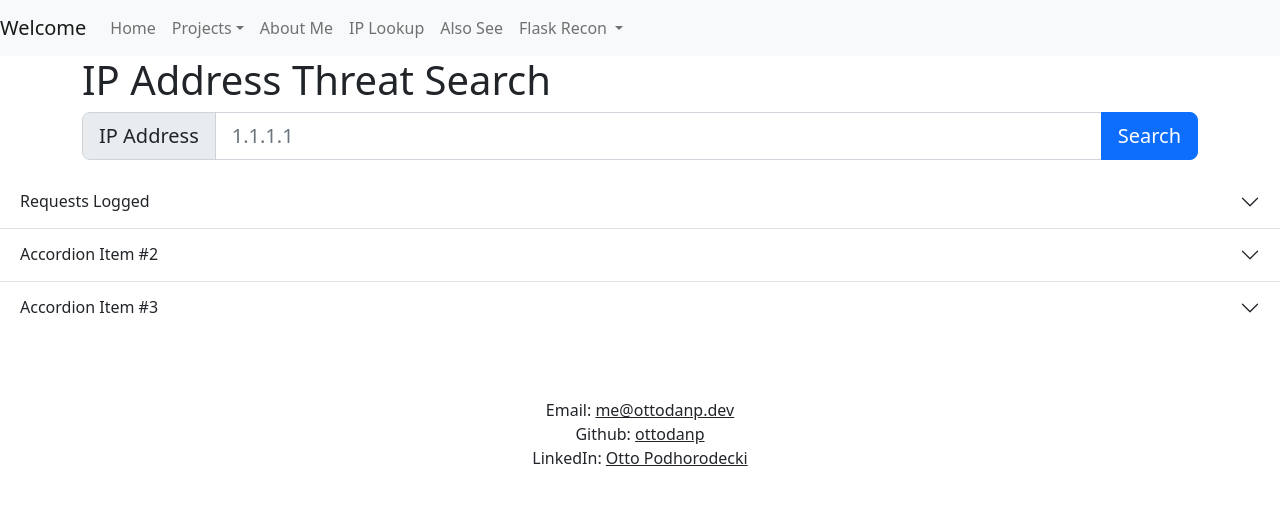
After one commit to ottodanp/personal-website, a Flask app: template website/templates/ip-address-search-result.html in a window 1280 px wide. The commit adds this page. Shown: the top 505 px of the page. Run offline with Flask 3, Linux system fonts and the light colour scheme; the template is opened without the code that fills it: most values are stand-ins (such as "Sample title", 1, 10 or a date in 2020); parts of the project's set-up code (start-up, migrations or seed data) failed here and were passed over.

Commit message:
bug fix related to missing super().__init__() call. started work on HTML for IP address lookup

```diff
--- a/downtime_checker/database.py
+++ b/downtime_checker/database.py
@@ -2,6 +2,9 @@ from database_util import BaseHandler, commit_on_success
 
 
 class DatabaseHandler(BaseHandler):
+    def __init__(self, *args, **kwargs):
+        super().__init__(*args, **kwargs)
+
     @commit_on_success
     def insert_endpoint(self, url: str) -> None:
         self.execute("INSERT INTO endpoints (url) VALUES (%s)", (url,))
--- a/ip_address_checker/__init__.py
+++ b/ip_address_checker/__init__.py
@@ -1 +1 @@
-from database import DatabaseHandler
+from .database import DatabaseHandler
--- a/website/templates/flask-recon/navbar.html
+++ b/website/templates/flask-recon/navbar.html
@@ -26,6 +26,9 @@
                 <a class="nav-link" href="/about-me">About Me</a>
             </li>
             <li class="nav-item">
+                <a class="nav-link" href="/ip-lookup">IP Lookup</a>
+            </li>
+            <li class="nav-item">
                 <a class="nav-link" href="/also-see">Also See</a>
             </li>
             <li class="nav-item dropdown">
--- /dev/null
+++ b/website/templates/ip-address-search-result.html
@@ -0,0 +1,78 @@
+<!DOCTYPE html>
+<html lang="en">
+<head>
+    {% include 'flask-recon/head.html' %}
+    <title>IP Address Threat Search</title>
+</head>
+<body>
+{% include 'flask-recon/navbar.html' %}
+
+<div class="container">
+    <h1 class="align-center">IP Address Threat Search</h1>
+    <div class="row">
+        <div class="col-md-12">
+            <form action="/ip-lookup" method="post" class="form-inline">
+                <div class="input-group input-group-lg mb-3">
+                    <span class="input-group-text" id="inputGroup-sizing-lg">IP Address</span>
+                    <input type="text" class="form-control" name="ip_address" aria-label="IP Address Input"
+                           placeholder="1.1.1.1"
+                           aria-describedby="inputGroup-sizing-lg">
+                    <button type="submit" class="btn btn-primary btn-lg ml-2">Search</button>
+                </div>
+            </form>
+        </div>
+    </div>
+</div>
+
+<div class="accordion accordion-flush" id="accordionFlushExample">
+    <div class="accordion-item">
+        <h2 class="accordion-header" id="flush-headingOne">
+            <button class="accordion-button collapsed" type="button" data-bs-toggle="collapse"
+                    data-bs-target="#flush-collapseOne" aria-expanded="false" aria-controls="flush-collapseOne">
+                Requests Logged
+            </button>
+        </h2>
+        <div id="flush-collapseOne" class="accordion-collapse collapse" aria-labelledby="flush-headingOne"
+             data-bs-parent="#accordionFlushExample">
+            <div class="accordion-body">I have logged {{ request_count }} requests to my website from {{ host }}. Please
+                check <a href="/flask-recon/requests-by-host?host={{ host }}">Flask Recon</a> for more details about
+                these.
+            </div>
+        </div>
+    </div>
+    <div class="accordion-item">
+        <h2 class="accordion-header" id="flush-headingTwo">
+            <button class="accordion-button collapsed" type="button" data-bs-toggle="collapse"
+                    data-bs-target="#flush-collapseTwo" aria-expanded="false" aria-controls="flush-collapseTwo">
+                Accordion Item #2
+            </button>
+        </h2>
+        <div id="flush-collapseTwo" class="accordion-collapse collapse" aria-labelledby="flush-headingTwo"
+             data-bs-parent="#accordionFlushExample">
+            <div class="accordion-body">Placeholder content for this accordion, which is intended to demonstrate the
+                <code>.accordion-flush</code> class. This is the second item's accordion body. Let's imagine this being
+                filled with some actual content.
+            </div>
+        </div>
+    </div>
+    <div class="accordion-item">
+        <h2 class="accordion-header" id="flush-headingThree">
+            <button class="accordion-button collapsed" type="button" data-bs-toggle="collapse"
+                    data-bs-target="#flush-collapseThree" aria-expanded="false" aria-controls="flush-collapseThree">
+                Accordion Item #3
+            </button>
+        </h2>
+        <div id="flush-collapseThree" class="accordion-collapse collapse" aria-labelledby="flush-headingThree"
+             data-bs-parent="#accordionFlushExample">
+            <div class="accordion-body">Placeholder content for this accordion, which is intended to demonstrate the
+                <code>.accordion-flush</code> class. This is the third item's accordion body. Nothing more exciting
+                happening here in terms of content, but just filling up the space to make it look, at least at first
+                glance, a bit more representative of how this would look in a real-world application.
+            </div>
+        </div>
+    </div>
+</div>
+
+{% include 'footer.html' %}
+</body>
+</html>
```
Also changed, not shown: ip_address_checker/database.py (+8 -2 lines), website/__main__.py (+14 -1 lines), website/templates/ip-address-search.html (added, +29 -0 lines).
